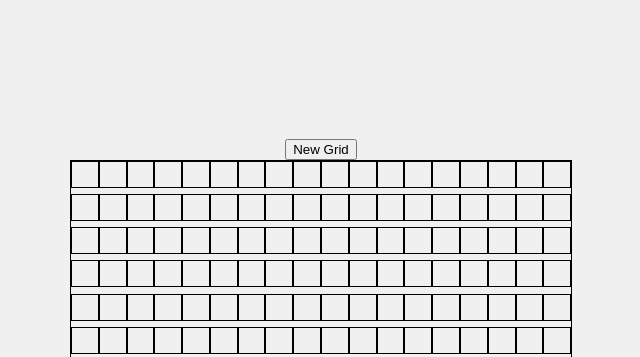
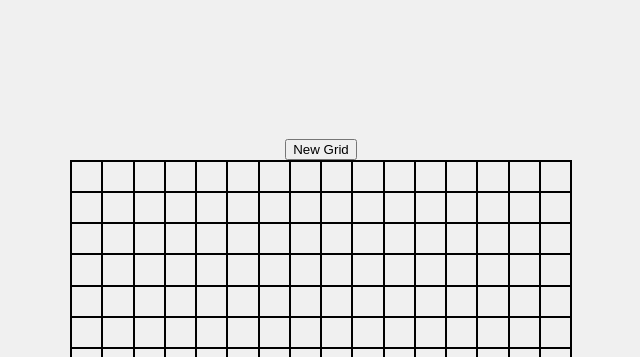
Before and after one commit to owowoot/Etch-a-Sketch, a plain HTML site: page index.html in a window 1280 px wide. Shown: the top 357 px of the page, without its empty margins (319-959 px from the left). Drawn offline with Linux system fonts and the light colour scheme.

Commit message:
Fixed layout of grid so it spreads squares evenly.

```diff
--- a/style.css
+++ b/style.css
@@ -17,8 +17,9 @@ body {
 }
 
 .grid-item {
-    flex: 1 0 auto;
-    width: 25px;
-    height: 25px;
+    flex: 1;
+    flex-basis: calc(100% / 16);
+    height: calc(100% / 16);
     border: 1px solid #000;
+    box-sizing: border-box;
 }
```
